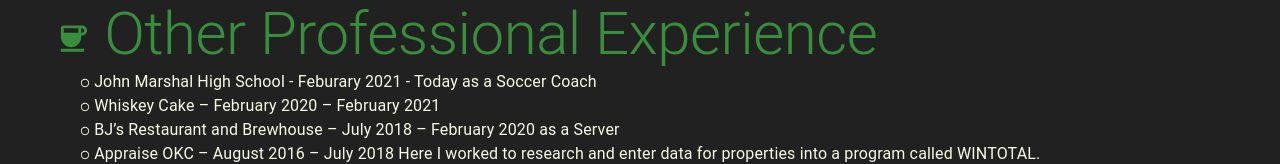
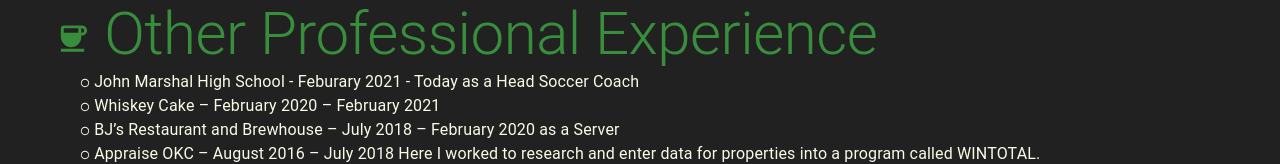
Before and after one commit to ajones119/AramisJones, a React (Create React App) app: page /#/Aramisjones/WorkAndEducation in a window 1280 px wide. Shown: the part 394-558 px from the top of the page. Built offline with nearby package versions, Linux system fonts and the light colour scheme.

Commit message:
changing project order

```diff
--- a/src/components/PastProjectList/PastProjectsConst.js
+++ b/src/components/PastProjectList/PastProjectsConst.js
@@ -7,7 +7,6 @@
 import Barry4 from "../../images/pastProjects/BarrysNotesOnBarovia/Barrys-4.png";
 import Voter1 from "../../images/pastProjects/VoterTool/Voter-tool2.png";
 import Voter2 from "../../images/pastProjects/VoterTool/Voter-tool3.png";
-import Voter3 from "../../images/pastProjects/VoterTool/Voter-tool4.png";
 import Voter4 from "../../images/pastProjects/VoterTool/Voter-tool5.png";
 import Appraise1 from "../../images/pastProjects/Appraise/Appraise1.jpg";
 import Appraise2 from "../../images/pastProjects/Appraise/Appraise2.jpeg";
@@ -46,7 +45,6 @@
   pictures: [
     Voter1,
     Voter2,
-    Voter3,
     Voter4
 ],
   title: "Voter Tool",
--- a/src/components/WorkAndExperienceList/WorkAndExperienceConsts.js
+++ b/src/components/WorkAndExperienceList/WorkAndExperienceConsts.js
@@ -1,6 +1,6 @@
 
 export const WORK_HISTORY = [
-  "John Marshal High School - Feburary 2021 - Today as a Soccer Coach",
+  "John Marshal High School - Feburary 2021 - Today as a Head Soccer Coach",
   "Whiskey Cake – February 2020 – February 2021",
   "BJ’s Restaurant and Brewhouse – July 2018 – February 2020 as a Server",
   "Appraise OKC – August 2016 – July 2018 Here I worked to research and enter data for properties into a program called WINTOTAL.",
```
Also changed, not shown: src/images/pastProjects/VoterTool/Voter-tool4.png (deleted).
